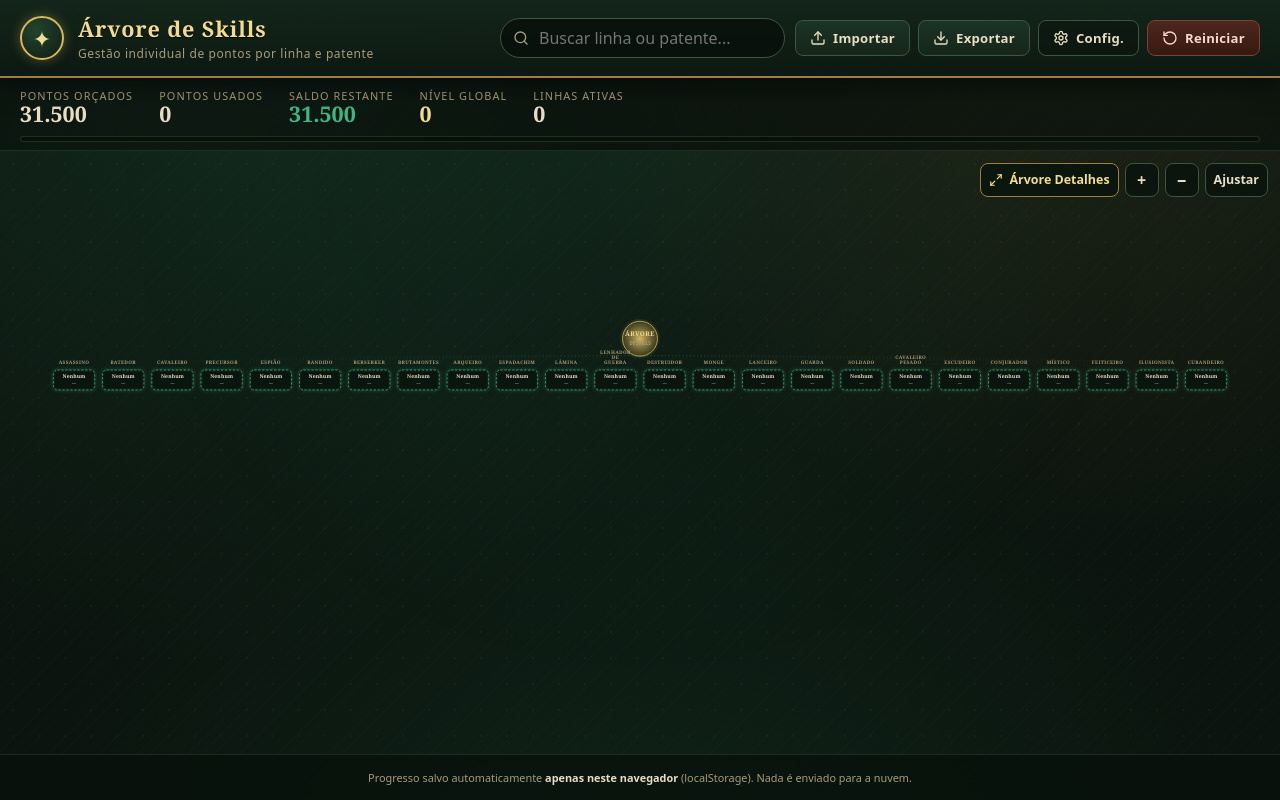
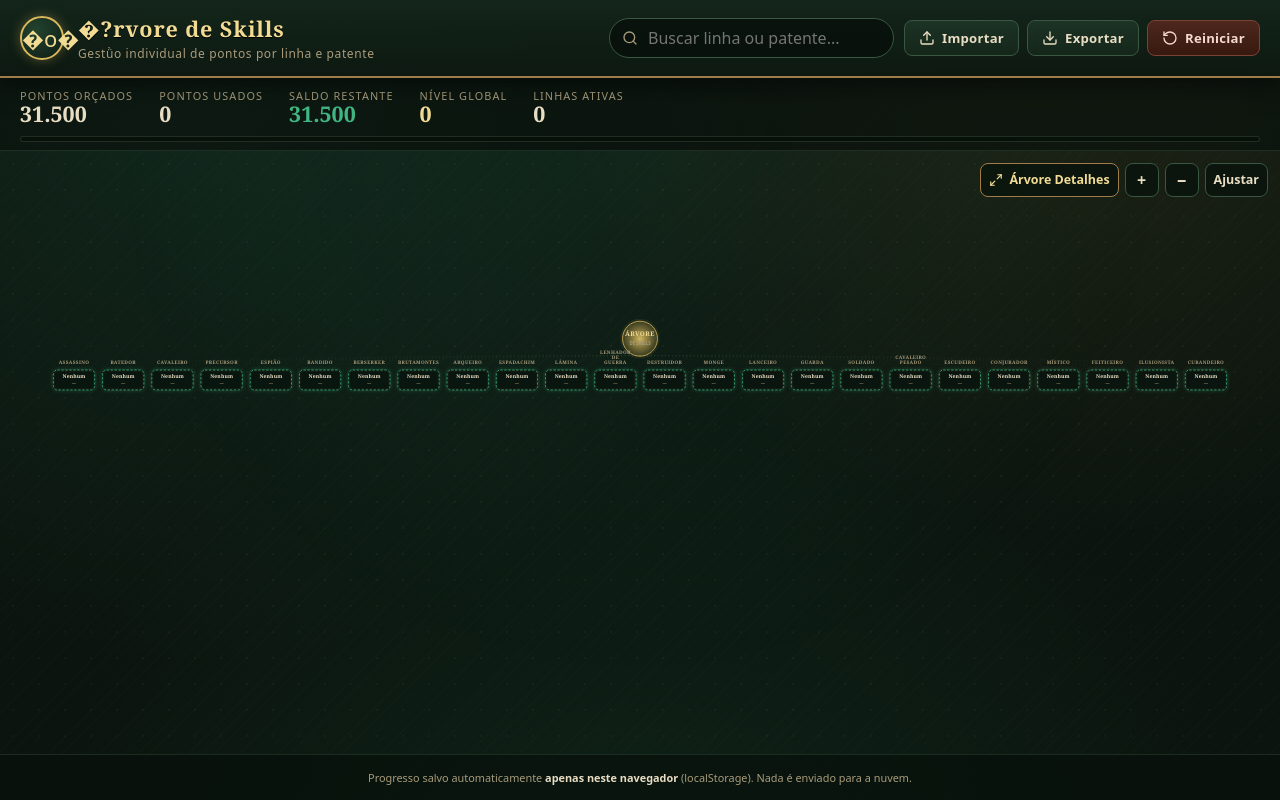
Before and after one commit to WagnerChicarelli/skilltree, a React (Vite) app: page / in a window 1280 px wide. Built offline with nearby package versions, Linux system fonts and the light colour scheme.

Commit message:
Remove configurações da toolbar (pontos fixos para usuários)

```diff
--- a/src/App.tsx
+++ b/src/App.tsx
@@ -17,7 +17,6 @@ export default function App() {
     sell,
     reset,
     replace,
-    setConfig,
     notice,
     clearNotice,
     notify,
@@ -92,9 +91,6 @@ export default function App() {
       <Toolbar
         query={query}
         onQueryChange={setQuery}
-        totalPoints={state.totalPoints}
-        sequential={state.sequential}
-        onConfigChange={setConfig}
         onExport={handleExport}
         onImportClick={handleImportClick}
         onResetClick={() => setConfirmReset(true)}
--- a/src/components/Toolbar.tsx
+++ b/src/components/Toolbar.tsx
@@ -1,18 +1,8 @@
-import { useState } from 'react'
-import {
-  Download,
-  RotateCcw,
-  Search,
-  Settings,
-  Upload,
-} from 'lucide-react'
+import { Download, RotateCcw, Search, Upload } from 'lucide-react'
 
 interface ToolbarProps {
   query: string
   onQueryChange: (value: string) => void
-  totalPoints: number
-  sequential: boolean
-  onConfigChange: (patch: { totalPoints?: number; sequential?: boolean }) => void
   onExport: () => void
   onImportClick: () => void
   onResetClick: () => void
@@ -21,22 +11,17 @@ interface ToolbarProps {
 export function Toolbar({
   query,
   onQueryChange,
-  totalPoints,
-  sequential,
-  onConfigChange,
   onExport,
   onImportClick,
   onResetClick,
 }: ToolbarProps) {
-  const [showSettings, setShowSettings] = useState(false)
-
   return (
     <header className="toolbar">
       <div className="toolbar__brand">
-        <span className="toolbar__crest" aria-hidden="true">✦</span>
+        <span className="toolbar__crest" aria-hidden="true">�o�</span>
         <div>
-          <h1>Árvore de Skills</h1>
-          <p>Gestão individual de pontos por linha e patente</p>
+          <h1>�?rvore de Skills</h1>
+          <p>Gestǜo individual de pontos por linha e patente</p>
         </div>
       </div>
 
@@ -52,8 +37,6 @@ export function Toolbar({
           />
         </label>
 
-
-
         <div className="toolbar__buttons">
           <button type="button" className="btn" onClick={onImportClick} title="Importar JSON">
             <Upload size={16} aria-hidden="true" />
@@ -63,51 +46,12 @@ export function Toolbar({
             <Download size={16} aria-hidden="true" />
             <span>Exportar</span>
           </button>
-          <button
-            type="button"
-            className="btn btn--ghost"
-            onClick={() => setShowSettings((prev) => !prev)}
-            aria-expanded={showSettings}
-            title="Configurações"
-          >
-            <Settings size={16} aria-hidden="true" />
-            <span>Config.</span>
-          </button>
           <button type="button" className="btn btn--danger" onClick={onResetClick} title="Reiniciar">
             <RotateCcw size={16} aria-hidden="true" />
             <span>Reiniciar</span>
           </button>
         </div>
       </div>
-
-      {showSettings && (
-        <div className="settings-popover" role="dialog" aria-label="Configurações">
-          <label className="settings-field">
-            <span>Pontos totais orçados</span>
-            <input
-              type="number"
-              min={0}
-              step={100}
-              value={totalPoints}
-              onChange={(event) => {
-                const next = Number(event.target.value)
-                onConfigChange({ totalPoints: Number.isFinite(next) ? next : 0 })
-              }}
-            />
-          </label>
-          <label className="settings-toggle">
-            <input
-              type="checkbox"
-              checked={sequential}
-              onChange={(event) => onConfigChange({ sequential: event.target.checked })}
-            />
-            <span>Exigir patentes em sequência</span>
-          </label>
-          <p className="settings-hint">
-            O padrão da planilha é 31.500 pontos, com compra sequencial (Novato → Mestre).
-          </p>
-        </div>
-      )}
     </header>
   )
 }
```
